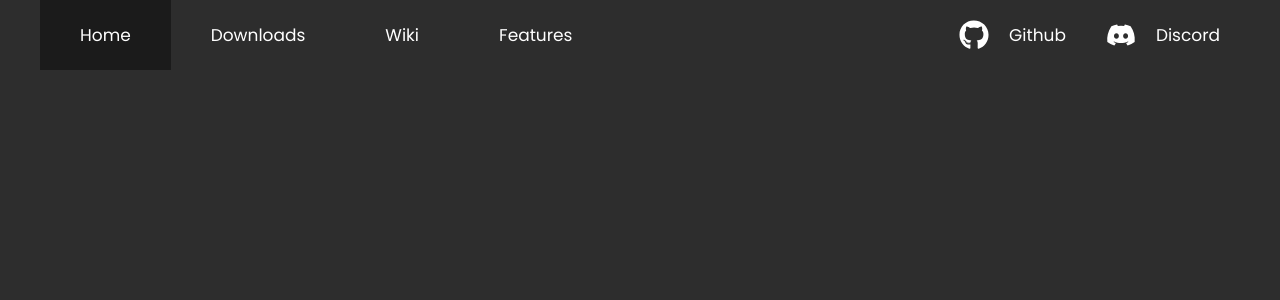
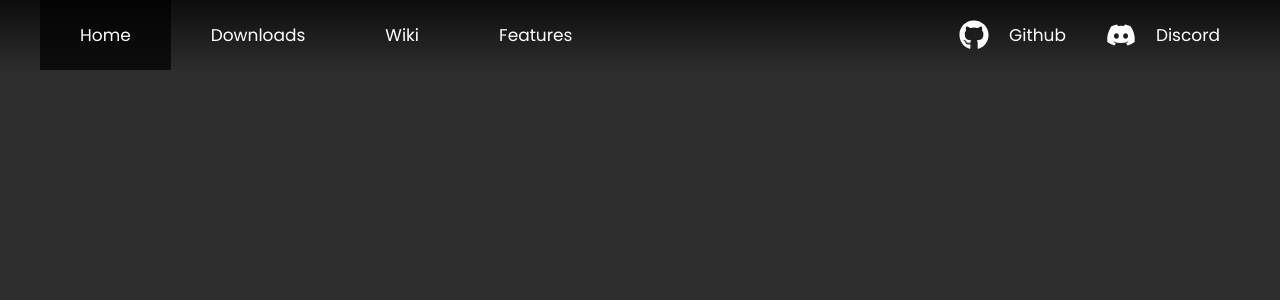
Before and after one commit to Grasscutters/Meadow, a React (Vite) app: page / in a window 1280 px wide. In both pictures the pointer is over the element "Home". Shown: the top 300 px of the page. Built offline with nearby package versions, Linux system fonts and the light colour scheme.

Commit message:
Headder tweaks

```diff
--- a/src/css/components/Header.css
+++ b/src/css/components/Header.css
@@ -1,7 +1,7 @@
 .Header {
     width: 100%;
     height: 70px;
-    background-color: transparent;
+    background: linear-gradient(0deg, transparent, rgba(0, 0, 0, 0.7));
     display: flex;
     justify-content: center;
     align-items: center;
@@ -36,7 +36,7 @@
 }
 
 .Header_Page:hover {
-    background-color: rgba(0, 0, 0, 0.4);
+    background-color: rgba(0, 0, 0, 0.7);
 }
 
 .Header_Links {
@@ -58,11 +58,11 @@
 }
 
 .Header_Link:hover {
-    background-color: rgba(0, 0, 0, 0.4);
+    background-color: rgba(0, 0, 0, 0.7);
 }
 
 .Header_Link:last-child:hover {
-    background-color:  rgba(88, 101, 242, 0.4);
+    background-color:  rgba(88, 101, 242, 0.7);
 }
 
 .Header_MenuBtn {
--- a/src/ui/components/Header.tsx
+++ b/src/ui/components/Header.tsx
@@ -30,10 +30,10 @@ class Header extends React.Component<{}, IState> {
 
         if (window.scrollY > 0 && !isOpaque) {
             this.setState({ isOpaque: true });
-            header.style.backgroundColor = "#2d2d2d";
+            header.style.background = "#2d2d2d";
         } else if (window.scrollY === 0 && isOpaque) {
             this.setState({ isOpaque: false });
-            header.style.backgroundColor = "rgba(0, 0, 0, 0)";
+            header.style.background = "linear-gradient(0deg, transparent, rgba(0, 0, 0, 0.7))";
         }
     }
 
```
